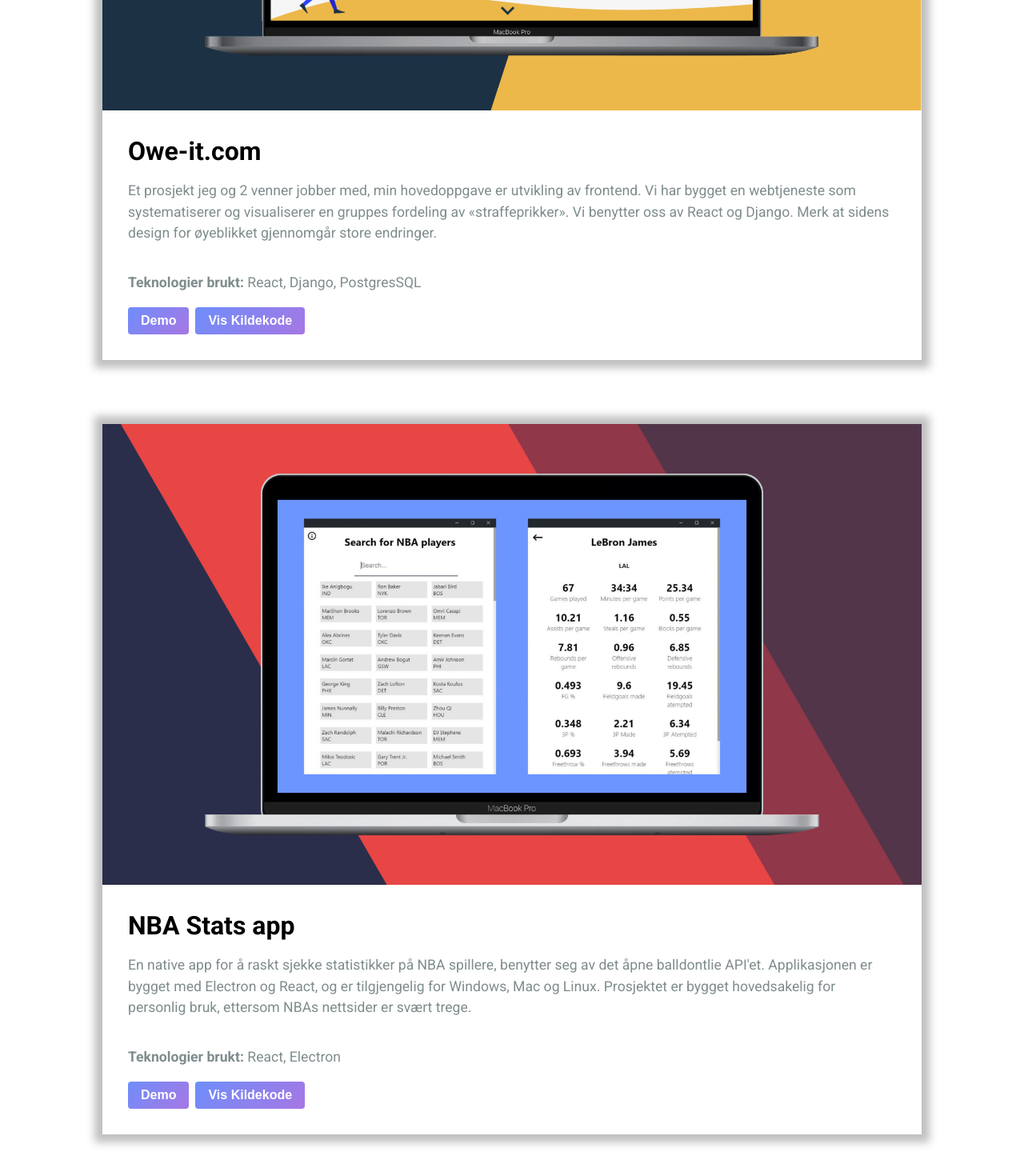
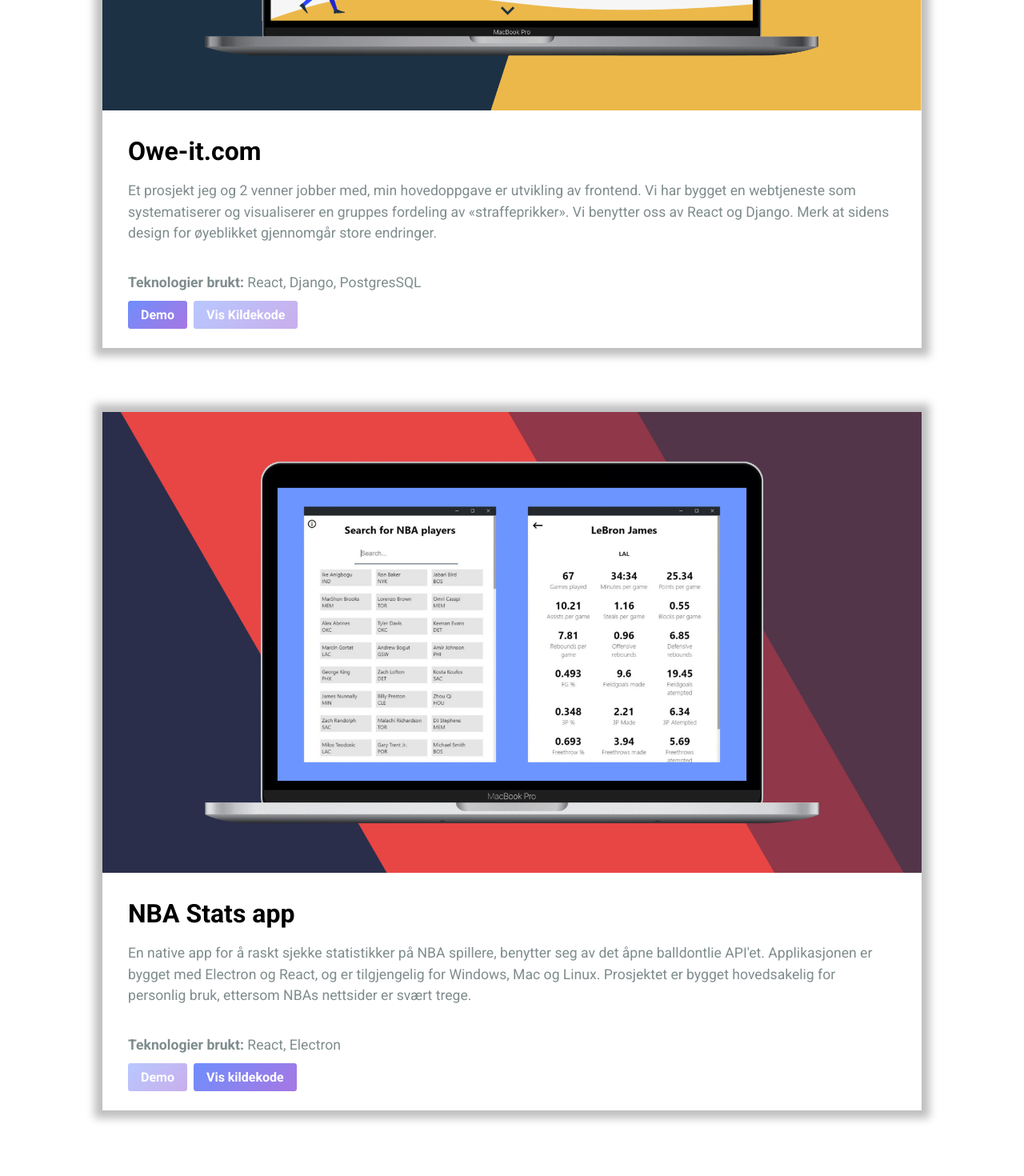
Before and after one commit to haavardsjef/hjemmeside, a React (Create React App) app: page / in a window 1280 px wide. Shown: the part 570-2040 px from the top of the page at 80% size. Built offline with nearby package versions, Linux system fonts and the light colour scheme.

Commit message:
Added functionality to project buttons

```diff
--- a/src/components/project/index.jsx
+++ b/src/components/project/index.jsx
@@ -1,7 +1,14 @@
 import React from "react";
 import "./style.css";
 
-export default function Project({ title, description, image, technologies }) {
+export default function Project({
+  title,
+  description,
+  image,
+  technologies,
+  demo,
+  code,
+}) {
   return (
     <div className="project">
       <img src={image} className="project-img" alt="" />
@@ -13,8 +20,24 @@
           <b>Teknologier brukt:</b> {technologies}
         </p>
         <div className="project-btn-group">
-          <button className="project-btn">Demo</button>
-          <button className="project-btn">Vis Kildekode</button>
+          {demo ? (
+            <a href={demo} className="project-btn">
+              Demo
+            </a>
+          ) : (
+            <a disabled className="project-btn project-btn-disabled">
+              Demo
+            </a>
+          )}
+          {code ? (
+            <a href={code} className="project-btn">
+              Vis kildekode
+            </a>
+          ) : (
+            <a disabled className="project-btn project-btn-disabled">
+              Vis Kildekode
+            </a>
+          )}
         </div>
       </div>
     </div>
--- a/src/components/project/style.css
+++ b/src/components/project/style.css
@@ -37,6 +37,7 @@
 }
 
 .project-btn {
+  text-decoration: none;
   font-weight: 600;
   padding: 0.5em 1em;
   font-size: 1em;
@@ -48,3 +49,9 @@
   border-radius: 4px;
   cursor: pointer;
 }
+
+.project-btn-disabled {
+  background: linear-gradient(135deg, #b8c8ff, #c9aeeb);
+  background-color: #c9aeeb;
+  cursor: not-allowed;
+}
--- a/src/components/projects/index.jsx
+++ b/src/components/projects/index.jsx
@@ -16,6 +16,7 @@
          at sidens design for øyeblikket gjennomgår store endringer."
         image={oweIt}
         technologies="React, Django, PostgresSQL"
+        demo="https://www.owe-it.com/"
       />
       <Project
         title="NBA Stats app"
@@ -26,6 +27,7 @@
         nettsider er svært trege."
         image={nba}
         technologies="React, Electron"
+        code="https://github.com/haavardsjef/nba-stats-checker"
       />
     </div>
   );
```
